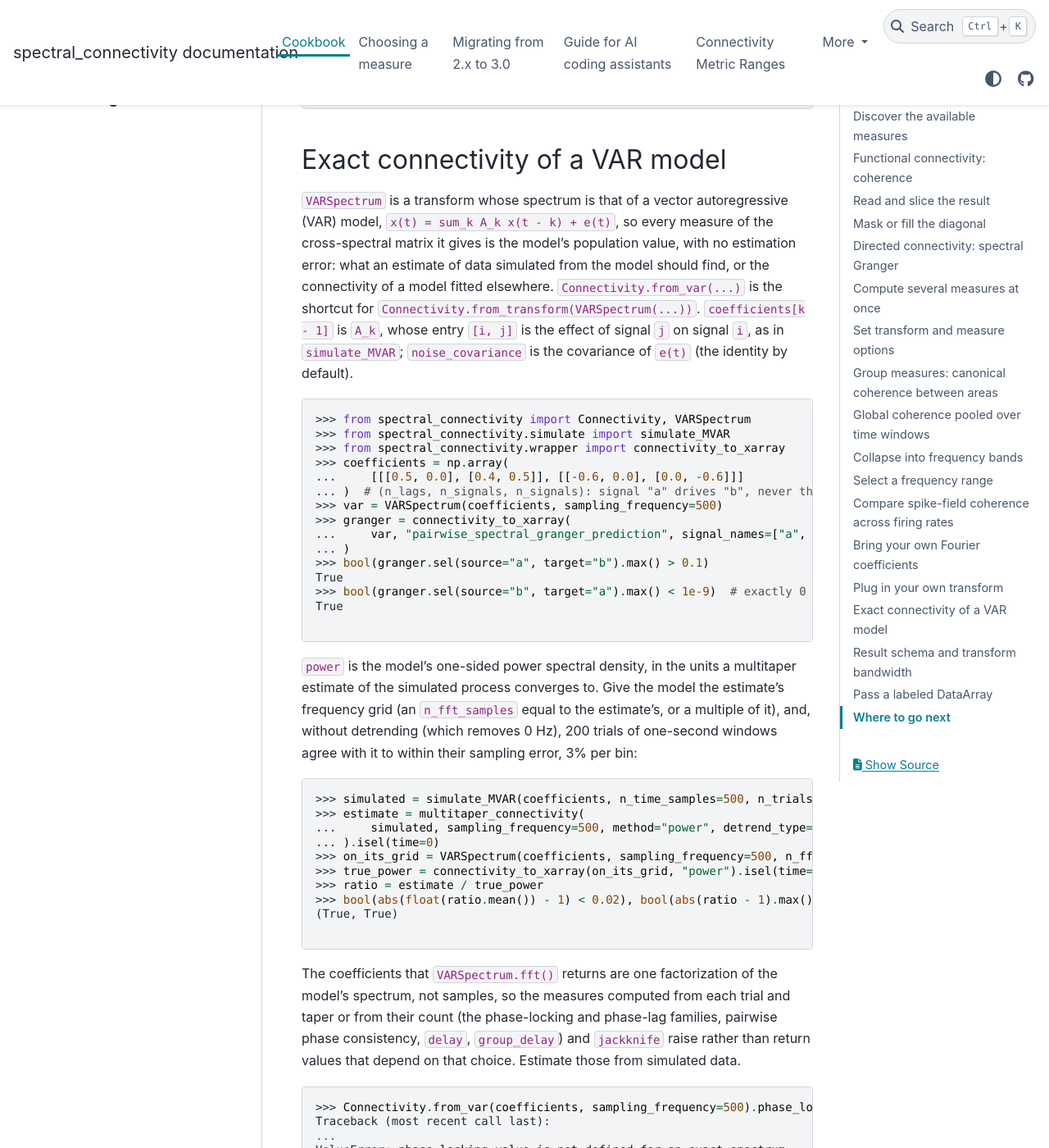
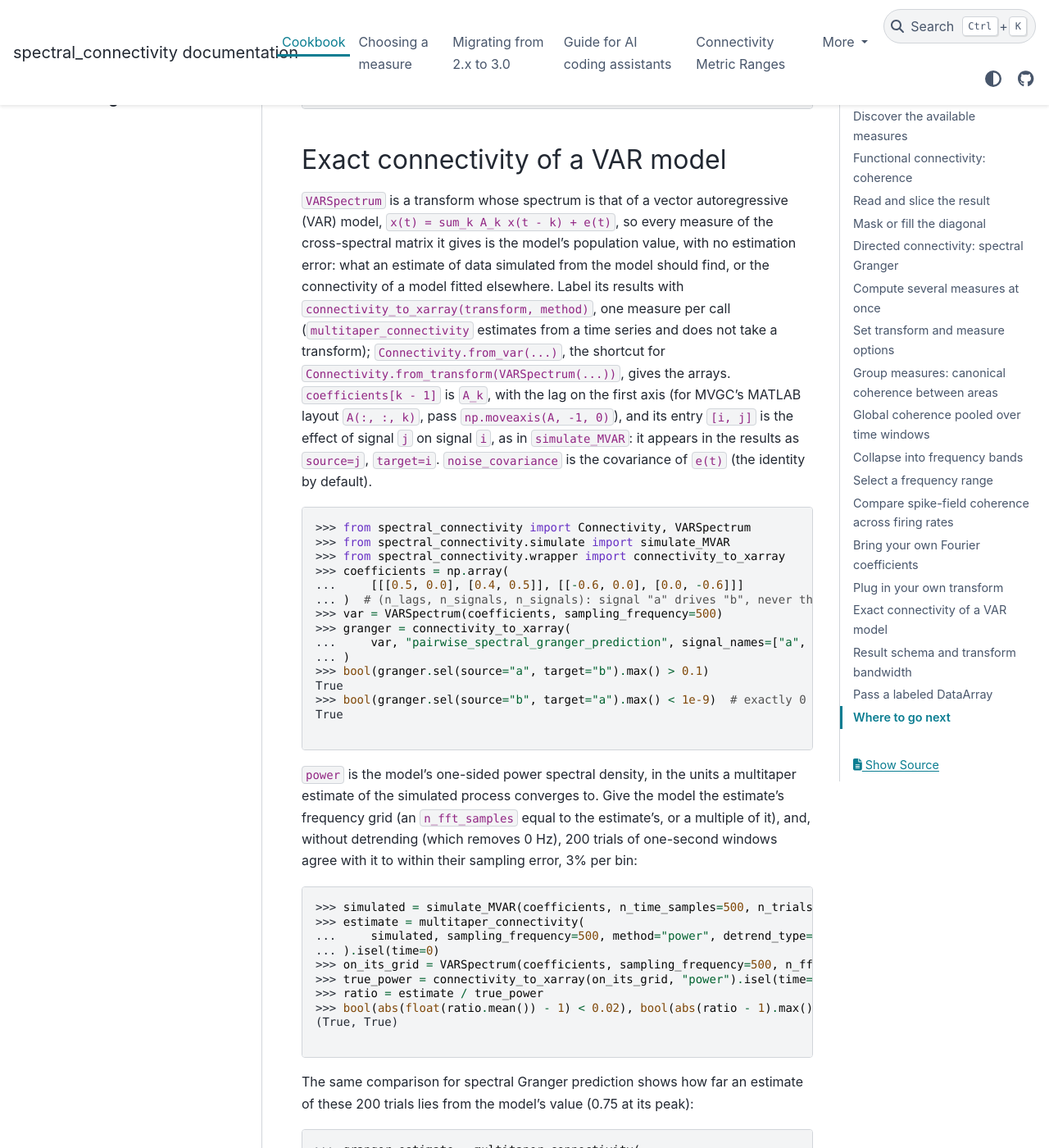
Before and after one commit to Eden-Kramer-Lab/spectral_connectivity, a Sphinx documentation site: the page built from docs/cookbook.md, in a window 1280 px wide and 1400 px high, scrolled down 13487 px. Shown: the whole window at 82% size. Built offline with Sphinx 7.4.7 and the PyData theme 0.15.4, drawn with Linux system fonts in a browser that asks for light colours; pages that are not in the unit, such as notebooks, are missing from menus; the version number could not be read and is left out; some of the changed text lies outside the part shown.

Commit message:
Document the connectivity_to_xarray route, the lag layout, and estimate vs truth
The VARSpectrum and from_var docstrings, the cookbook, README and the
assistant guide say that connectivity_to_xarray labels a transform's results
(multitaper_connectivity takes a time series). The coefficient layout notes
that the lag is the first axis (MVGC's A(:, :, k) needs np.moveaxis(A, -1, 0))
and that entry [i, j] appears as source=j, target=i. The cookbook adds a
Granger estimate-vs-truth comparison on a matched grid and, for statsmodels,
fitted.is_stable() and that the intercept is ignored. README shows
noise_covariance as optional. CHANGELOG follows the review changes.

Co-Authored-By: Claude Opus 5.5 <noreply@anthropic.com>

````diff
--- a/docs/cookbook.md
+++ b/docs/cookbook.md
@@ -641,12 +641,16 @@ True
 (VAR) model, `x(t) = sum_k A_k x(t - k) + e(t)`, so every measure of the
 cross-spectral matrix it gives is the model's population value, with no
 estimation error: what an estimate of data simulated from the model should
-find, or the connectivity of a model fitted elsewhere.
-`Connectivity.from_var(...)` is the shortcut for
-`Connectivity.from_transform(VARSpectrum(...))`. `coefficients[k - 1]` is
-`A_k`, whose entry `[i, j]` is the effect of signal `j` on signal `i`, as in
-`simulate_MVAR`; `noise_covariance` is the covariance of `e(t)` (the identity
-by default).
+find, or the connectivity of a model fitted elsewhere. Label its results with
+`connectivity_to_xarray(transform, method)`, one measure per call
+(`multitaper_connectivity` estimates from a time series and does not take a
+transform); `Connectivity.from_var(...)`, the shortcut for
+`Connectivity.from_transform(VARSpectrum(...))`, gives the arrays.
+`coefficients[k - 1]` is `A_k`, with the lag on the first axis (for MVGC's
+MATLAB layout `A(:, :, k)`, pass `np.moveaxis(A, -1, 0)`), and its entry
+`[i, j]` is the effect of signal `j` on signal `i`, as in `simulate_MVAR`: it
+appears in the results as `source=j`, `target=i`. `noise_covariance` is the
+covariance of `e(t)` (the identity by default).
 
 ```python
 >>> from spectral_connectivity import Connectivity, VARSpectrum
@@ -685,6 +689,28 @@ one-second windows agree with it to within their sampling error, 3% per bin:
 
 ```
 
+The same comparison for spectral Granger prediction shows how far an estimate
+of these 200 trials lies from the model's value (0.75 at its peak):
+
+```python
+>>> granger_estimate = multitaper_connectivity(
+...     simulated,
+...     sampling_frequency=500,
+...     method="pairwise_spectral_granger_prediction",
+...     detrend_type=None,
+...     signal_names=["a", "b"],
+... ).isel(time=0)
+>>> true_granger = connectivity_to_xarray(
+...     on_its_grid, "pairwise_spectral_granger_prediction", signal_names=["a", "b"]
+... ).isel(time=0)
+>>> error = abs(granger_estimate - true_granger)
+>>> bool(error.sel(source="a", target="b").max() < 0.1)
+True
+>>> bool(error.sel(source="b", target="a").max() < 0.01)
+True
+
+```
+
 The coefficients that `VARSpectrum.fft()` returns are one factorization of the
 model's spectrum, not samples, so the measures computed from each trial and
 taper or from their count (the phase-locking and phase-lag families, pairwise
@@ -701,12 +727,15 @@ ValueError: phase_locking_value is not defined for an exact spectrum ...
 
 A model fitted by statsmodels (not a dependency of this package) has the same
 convention. `fitted.coefs` is `(n_lags, n_signals, n_signals)` and
-`fitted.sigma_u` the innovation covariance:
+`fitted.sigma_u` the innovation covariance. The fitted intercept is ignored
+(it sets the mean, not the spectrum), and `VARSpectrum` refuses an unstable
+fit, which `fitted.is_stable()` reports beforehand:
 
 ```python
 from statsmodels.tsa.api import VAR
 
 fitted = VAR(simulated[:, 0, :]).fit(maxlags=2)  # one trial: (n_time_samples, n_signals)
+assert fitted.is_stable()
 connectivity = Connectivity.from_var(fitted.coefs, fitted.sigma_u, sampling_frequency=500)
 ```
 
````
Also changed, not shown: CHANGELOG.md (+7 -3 lines), README.md (+8 -5 lines), docs/llm_guide.md (+7 -4 lines), 2 other files.
